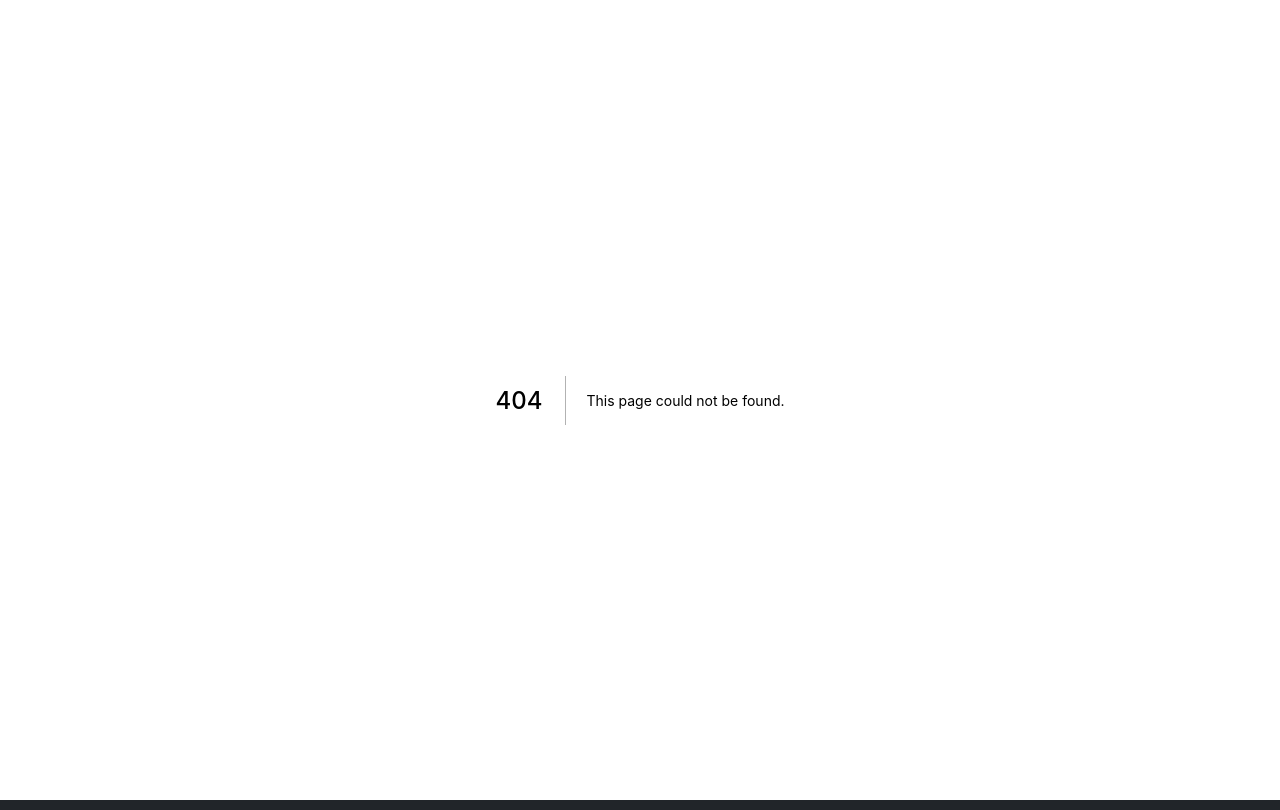
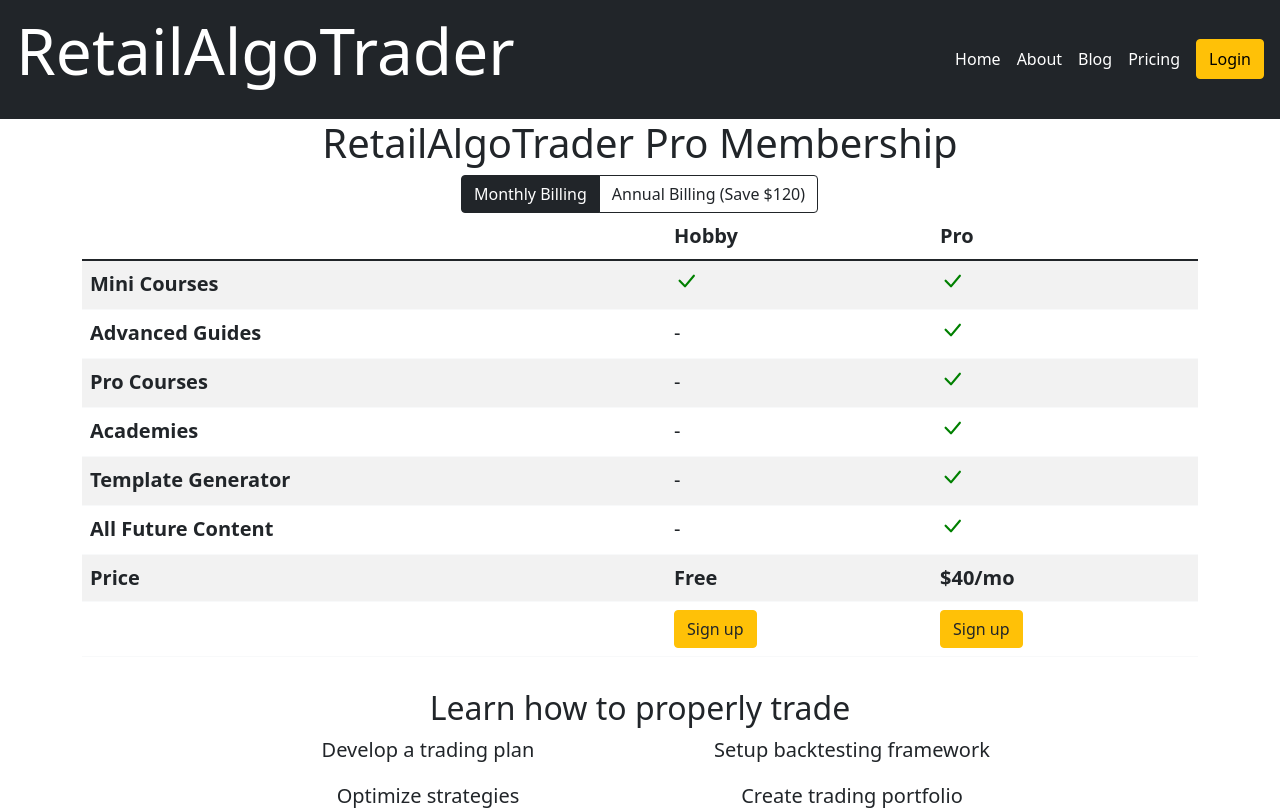
Before and after one commit to alveraboquet/RetailAlgoTrader, a Next.js app: page /pricing in a window 1280 px wide. Before the commit this address had no page. Shown: the top 810 px of the page. Built offline with nearby package versions, Linux system fonts and the light colour scheme.

Commit message:
Create non user pricing page

```diff
--- /dev/null
+++ b/pages/pricing.tsx
@@ -0,0 +1,50 @@
+import PricingTable from '../components/pricing/pricingTable';
+import Layout from '../components/layout/layout';
+import PricingText from '../components/pricing/pricingText';
+import { NextPage } from 'next';
+import { useState } from 'react';
+
+const Pricing: NextPage = () => {
+  const [monthly, setMonthly] = useState(true);
+
+  return (
+    <Layout>
+      <section className="text-center">
+        <h1>RetailAlgoTrader Pro Membership</h1>
+        <div
+          className="btn-group"
+          role="group"
+          aria-label="Basic radio toggle button group"
+        >
+          <input
+            type="radio"
+            className="btn-check"
+            name="btnradio"
+            id="monthlyBilling"
+            autoComplete="off"
+            defaultChecked
+            onClick={() => setMonthly(true)}
+          />
+          <label className="btn btn-outline-dark" htmlFor="monthlyBilling">
+            Monthly Billing
+          </label>
+          <input
+            type="radio"
+            className="btn-check"
+            name="btnradio"
+            id="annualBilling"
+            autoComplete="off"
+            onClick={() => setMonthly(false)}
+          />
+          <label className="btn btn-outline-dark" htmlFor="annualBilling">
+            Annual Billing (Save $120)
+          </label>
+        </div>
+      </section>
+      <PricingTable signedIn={false} monthly={monthly}></PricingTable>
+      <PricingText></PricingText>
+    </Layout>
+  );
+};
+
+export default Pricing;
```
